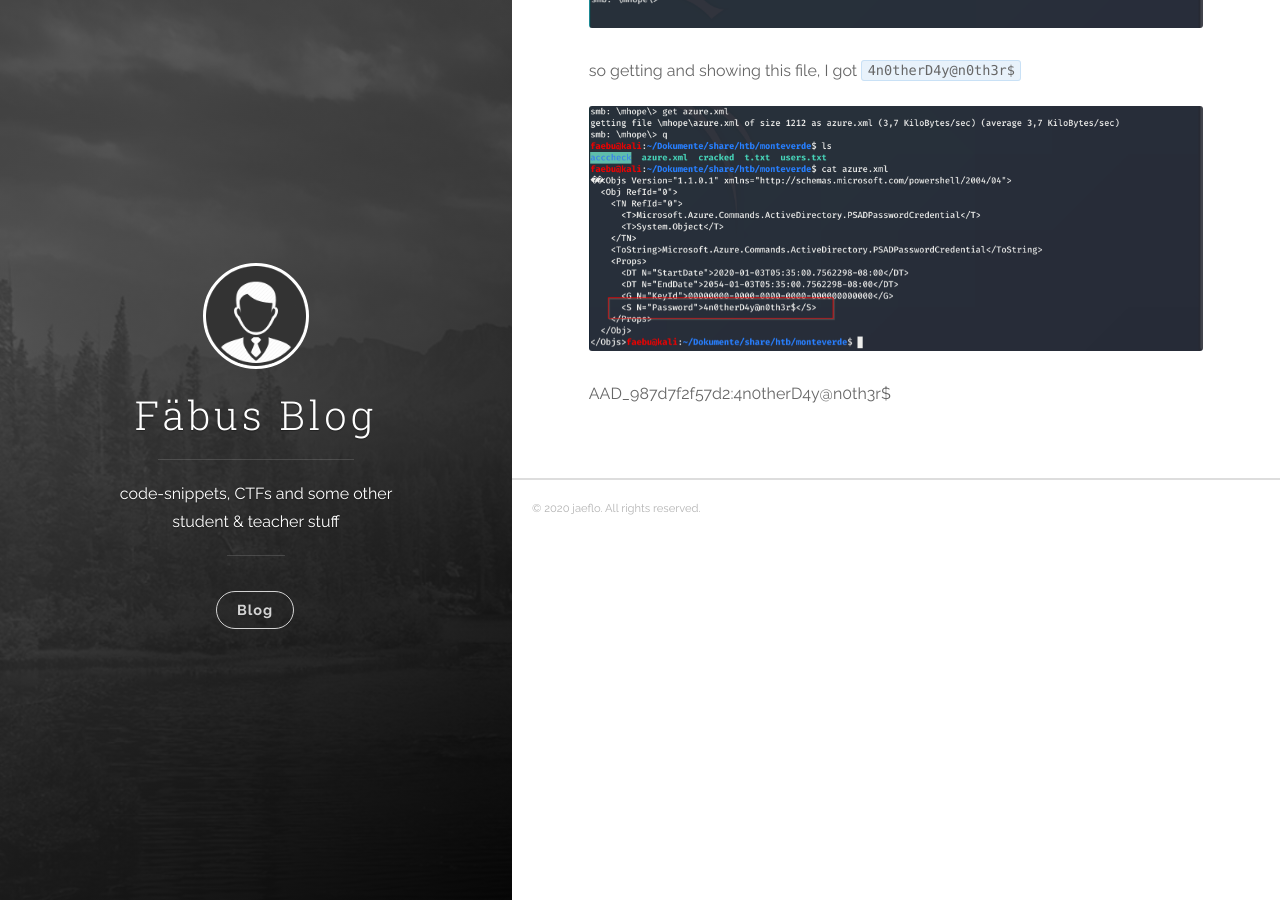
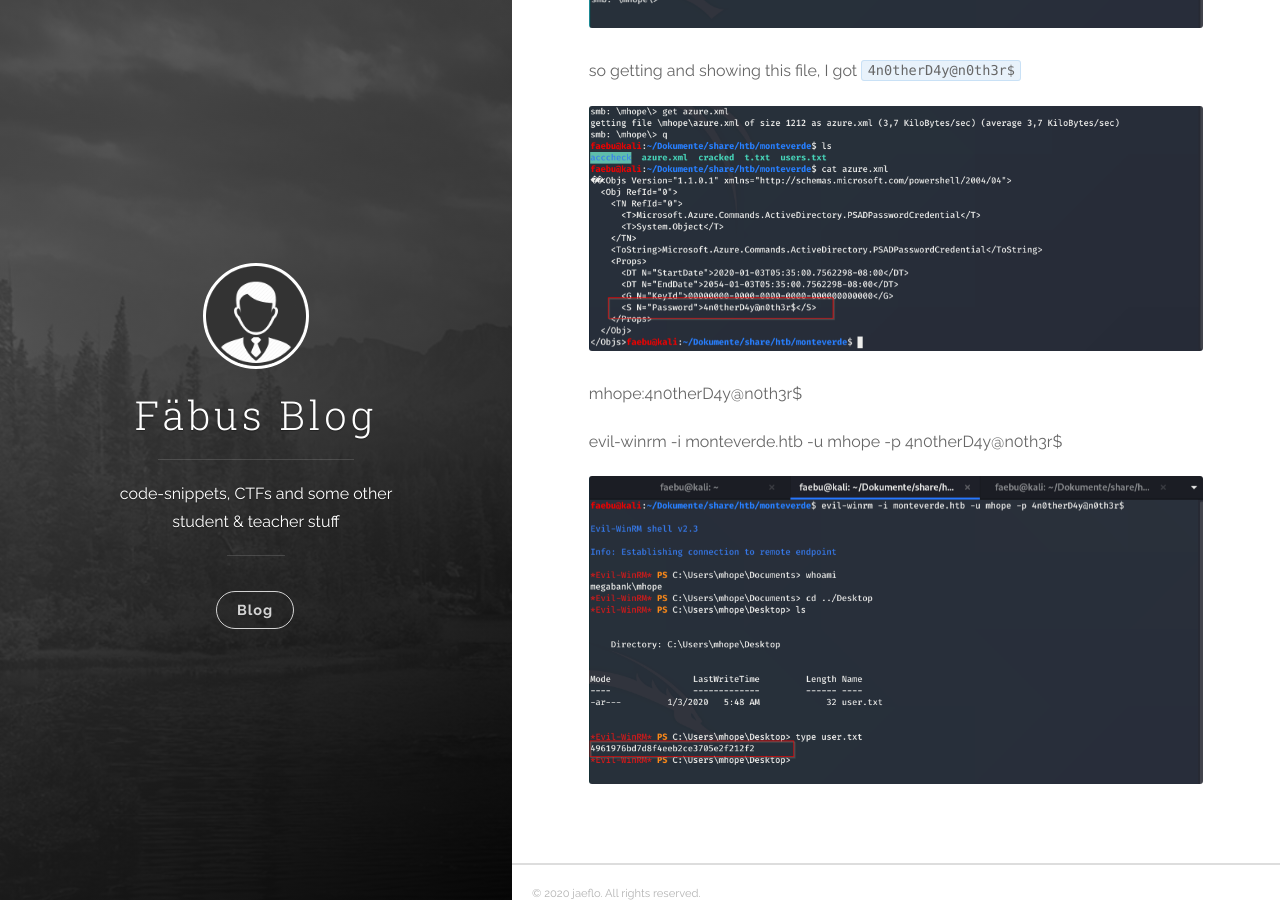
Before and after one commit to jaeflo/jaeflo.github.io, a Jekyll site: the page built from _posts/2020-01-06-hack-the-box-monteverde.md, in a window 1280 px wide and 900 px high, scrolled down 2338 px. Built offline with Jekyll 4.4.1, drawn with Linux system fonts in a browser that asks for light colours.

Commit message:
userflag

```diff
--- a/_posts/2020-01-06-hack-the-box-monteverde.md
+++ b/_posts/2020-01-06-hack-the-box-monteverde.md
@@ -33,4 +33,8 @@ so getting and showing this file, I got `4n0therD4y@n0th3r$`
 ![azure](/images/monteverde/azure_creds.png)
 
 
-AAD_987d7f2f57d2:4n0therD4y@n0th3r$
+mhope:4n0therD4y@n0th3r$
+
+evil-winrm -i monteverde.htb -u mhope -p 4n0therD4y@n0th3r$
+
+![userflag](/images/monteverde/userflag.png)
```
Also changed, not shown: images/monteverde/userflag.png (added).
